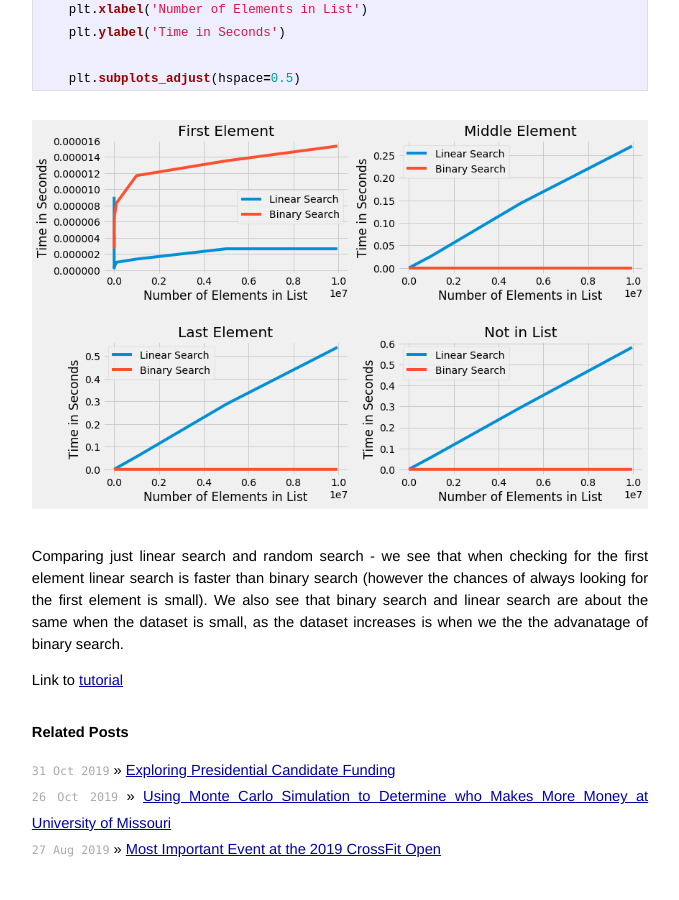
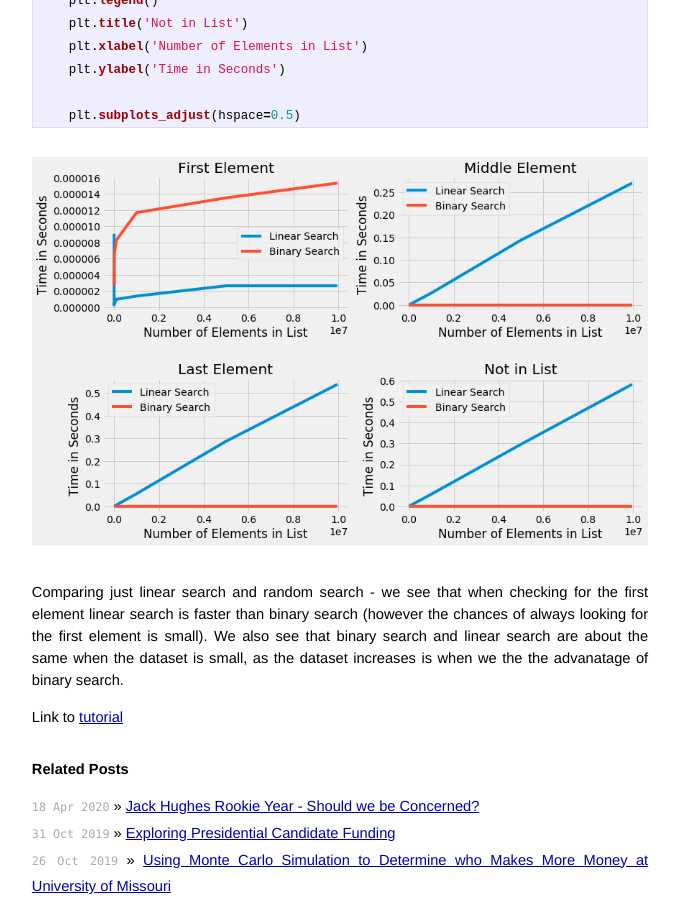
Before and after one commit to sik-flow/sik-flow.github.io, a Jekyll site: the page built from _posts/2020-03-21-Search_Algorithms.md, in a window 1280 px wide and 900 px high, scrolled down 12628 px. Shown: the whole window, without its empty margins (300-979 px from the left). Built offline with Jekyll 4.4.1, drawn with Linux system fonts in a browser that asks for light colours; our own code applies the rules of GitHub Pages for plain Markdown files; before the commit the page ends 13491 px from its top, so only the background shows below that; some of the changed lines change nothing that is shown; some of the changed text lies outside the part shown.

Commit message:
Add new Jack Hughes Post

```diff
--- a/_posts/2020-03-21-Search_Algorithms.md
+++ b/_posts/2020-03-21-Search_Algorithms.md
@@ -1,4 +1,12 @@
-# Random Search vs Linear Search vs Binary Search
+---
+layout: post
+title: Random Search vs Linear Search vs Binary Search
+---
+
+{{ page.title }}
+================
+
+<p class="meta">21 March 2020 - Kansas City</p>
 
 I recently read through this wonderful tutorial from Real Python: [tutorial](https://realpython.com/binary-search-python/) and was inspired to write a bit about it.  I feel that for me going through a tutorial and then writing a blog post really makes me learn a topic a little more.
 
--- /dev/null
+++ b/_posts/2020-04-18-Jack_Hughes.md
@@ -0,0 +1,36 @@
+---
+layout: post
+title: Jack Hughes Rookie Year - Should we be Concerned?
+---
+
+{{ page.title }}
+================
+
+<p class="meta">18 April 2020 - Kansas City</p>
+Jack Hughes was recently the number one overall pick in the 2019 NHL draft.  Jack Hughes came into the NHL with a lot of hype after average 2 points per game in the USHL and scoring 20 points in 7 games in the U18 World Championships.  Jack Hughes got drafted by the New Jersey Devils and did not score at the rate his hype was predicting).  In this post I am going to analyze if we should be concerned about Jack Hughes? TLDR: No!
+
+In Jack Hughes’ rookie year he scored 7 goals and 14 assists for 21 points in 61 games (0.34 points per game).  Let’s first look at how this compares to other number one overall draft picks.  To accomplish this I got data from [elite prospects](https://www.eliteprospects.com/) for all number one overall draft picks from 2000 to 2019.
+
+<img src="rookie_year.png" align = "left"/>
+
+We see that Jack Hughes score 0.34 PPG in his first year, while the average #1 overall pick from 2000-2019 scored 0.73 points pergame.  Additionally, Jack Hughes scored less points than any other #1 pick in the last 20 years.
+
+#### Should We Be Concerned?
+
+I next wanted to see how Jack Hughes did versus all other 1st round picks and compare how he did first players that had similar rookie seasons.
+
+<img src="other_round_1.png" align = "left"/>
+
+We see all of these players had very similar rookie seasons to Jack Hughes.  In fact, Jack Hughes had a better rookie year than Tyler Seguin who has turned into a legitimate NHL superstar.  We also see that Jack Hughes had a similar rookie year to Aleksander Barkov who has turned out very nicely.
+
+One statistic about Jack Hughes that really intrigued me as a player was the way that he dominated the U18 World Championship (20 points in 7 games) and played in the U20 World Championship (4 points in 4 games) as a 17 year-old.  I wanted to see how players that played in both the U18 Championship and played in the U20 Championship (as an underage player) and see how they compared to Jack Hughes.
+
+I decided to make a scatter plot of every player that played in the U18 Championship and played in the U20 Championship as an underage player.  All players that made an [All-NHL Team](https://www.hockey-reference.com/awards/nhl_all_star.html) are in pointed as navy blue, players that did not make an All-NHL team are orange, and Jack Hughes is the red dot.
+
+<img src="championship.png" align = "left"/>
+
+We see that Jack Hughes scored more points in the U18 Championship, than all but a few players.  It is quite impressive some of the names he scores more points - Connor McDavid, Patrick Kane (whom he is often compared to), Alex Ovechkin).  The player he had the most similar U18 Championship and U20 Championship to is reigning NHL MVP Nikita Kucherov.
+
+#### Conclusion
+
+While Jack Hughes did not have a great rookie year, all other data is pointing to him having a great career.  Lets see how he does in the years to come!
```
Also changed, not shown: _posts/Images/Jack_Hughes/championship.png (added), _posts/Images/Jack_Hughes/other_round_1.png (added), _posts/Images/Jack_Hughes/rookie_year.png (added), 5 other files.
